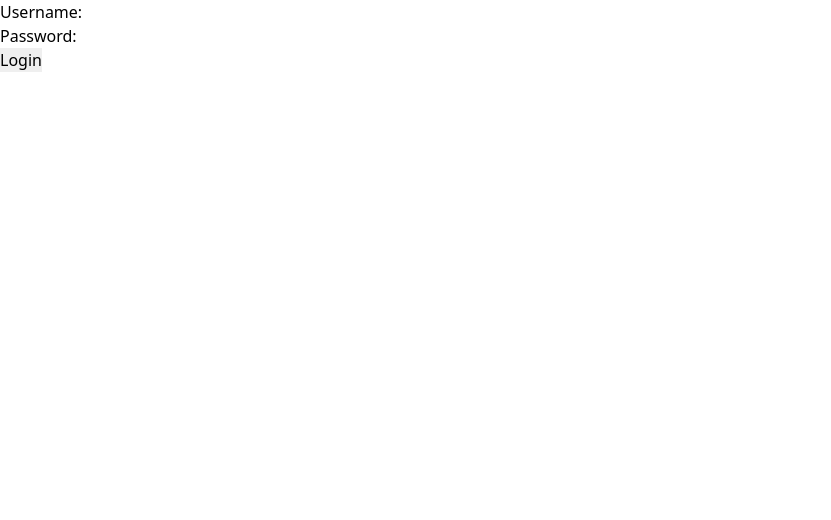
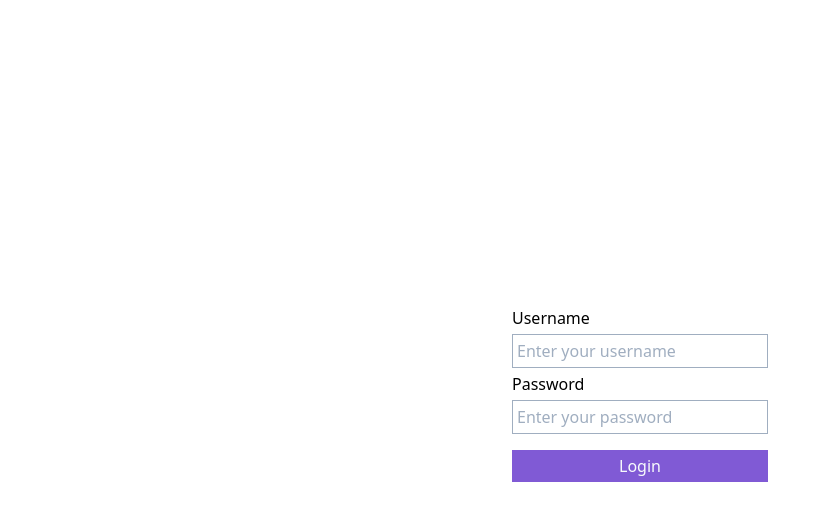
Before and after one commit to danielgaldev/notes, a React (Create React App) app in the folder client/: page /login in a window 1280 px wide. Shown: the top 520 px of the page, without its empty margins (0-831 px from the left). Built offline with nearby package versions, Linux system fonts and the light colour scheme; no server answers; what axios-hooks would draw is missing.

Commit message:
Login page

```diff
--- a/client/src/components/AddSemester.jsx
+++ b/client/src/components/AddSemester.jsx
@@ -25,5 +25,5 @@ export default function AddSemester({ update }) {
       <input type='text' placeholder='Semester number' value={number} onChange={e => setNumber(e.target.value)} />
       <button type='submit' className='bg-purple-500 hover:bg-purple-600 p-2'>Add <FaBeer className='text-white text-4xl' /></button>
     </form>
-      );
-    }
+  );
+}
--- a/client/src/components/Login.jsx
+++ b/client/src/components/Login.jsx
@@ -23,18 +23,16 @@ function Login({ login, user }) {
       login(username, password);
     }
     return (
-      <form onSubmit={handleSubmit}>
-        <label>
-          Username:
-          <input type='text' value={username} onChange={e => setUsername(e.target.value)} />
+      <form className='container mx-auto my-auto h-full flex flex-col items-center justify-center p-4' onSubmit={handleSubmit}>
+        <label className='flex flex-col w-full sm:w-64'>
+          <span className='my-1'>Username</span>
+          <input className='p-1 border border-solid border-gray-500 focus:border-purple-800' placeholder='Enter your username' type='text' value={username} onChange={e => setUsername(e.target.value)} />
         </label>
-        <br />
-        <label>
-          Password:
-          <input type='password' value={password} onChange={e => setPassword(e.target.value)} />
+        <label className='flex flex-col w-full sm:w-64'>
+          <span className='my-1'>Password</span>
+          <input className='p-1 border border-solid border-gray-500 focus:border-purple-800' type='password' placeholder='Enter your password' value={password} onChange={e => setPassword(e.target.value)} />
         </label>
-        <br />
-        <input type='submit' value='Login' />
+        <input className='my-4 p-1 bg-purple-600 hover:bg-purple-800 focus:bg-purple-800 w-full sm:w-64 cursor-pointer text-gray-100' type='submit' value='Login' />
       </form>
     );
   }
--- a/client/src/tailwind.css
+++ b/client/src/tailwind.css
@@ -1,3 +1,12 @@
 @tailwind base;
 @tailwind components;
 @tailwind utilities;
+
+html, body, #root {
+    width: 100%;
+    height: 100%;
+}
+
+*:focus {
+    outline: none;
+}
```
